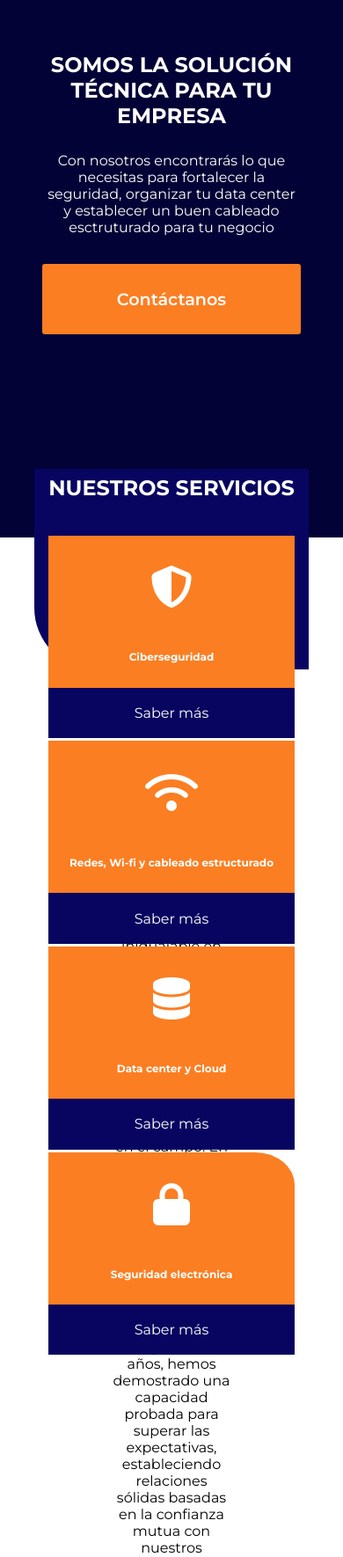
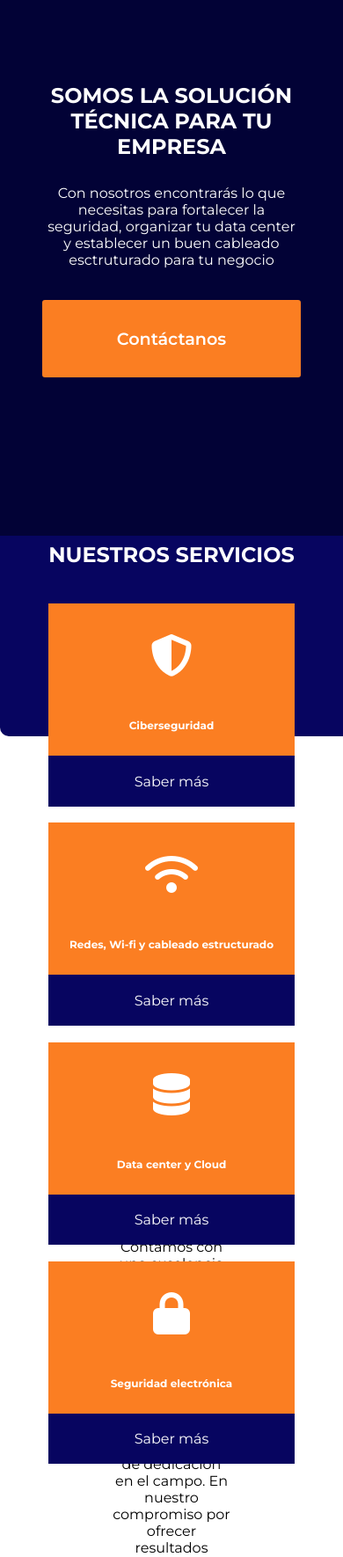
Before and after one commit to lordLuperdo/ticn_nova2, a Vue app: page / in a window 390 px wide. Shown: the part 172-1942 px from the top of the page at 88% size. Built offline with nearby package versions, Linux system fonts and the light colour scheme.

Commit message:
quinto responsive

```diff
--- a/src/assets/main.css
+++ b/src/assets/main.css
@@ -24,6 +24,9 @@ h2,h3,h4{
   text-align: center;
 }
 
+button{
+  cursor: pointer;
+}
 /*animacion mostrar elementos*/
 
 @keyframes show{
--- a/src/components/footer.vue
+++ b/src/components/footer.vue
@@ -187,11 +187,18 @@ transition: all 0.5s;
     width: 70%;
 }
 /* responsive */
+
+@media (width <= 1245px) {
+    footer{
+        max-height: none;
+    }
+
+}
 @media (width <= 763px) {
   footer{
     flex-direction: column;
     align-content: center;
-    max-height: none;
+
     padding: 10px;
     align-items: center;
     padding-top: 10%;
--- a/src/components/header.vue
+++ b/src/components/header.vue
@@ -3,7 +3,7 @@ import { RouterLink } from 'vue-router';
 </script>
 
 <template>
-    <header class="sin_responsive">
+    <header class="head">
     <RouterLink to="/" class="logo">
      <img src="../assets/logo_tic.png" alt="no se encuentra">
     </RouterLink>
@@ -35,6 +35,7 @@ import { RouterLink } from 'vue-router';
     </ul>
     </nav>
   </header>
+
 </template>
 
 <style scoped>
@@ -47,7 +48,7 @@ ul{
   margin: 0%;
 }
 
-.sin_responsive{
+.head{
   background-color: var(--firts-color);
   display : flex;
   min-height: 9vh;
@@ -205,7 +206,7 @@ flex-direction: column;
   width: 70%;
 }
 @media (width <= 763px) {
-   .sin_responsive{
+   .head{
     display: none;
     background-color: var(--second-color);
    }
--- a/src/views/HomeView.vue
+++ b/src/views/HomeView.vue
@@ -256,7 +256,7 @@ Con un enfoque pionero, nos esforzamos por mantenernos a la cabeza de las tenden
 </div>
 
 </div>
-<button type="submit" :class="class_enviar_datos">{{ enviar_datos }}</button>
+<button type="submit" :class=" class_enviar_datos">{{ enviar_datos }}</button>
 <p class="text_form">
   Recuerda que después de llenar el formulario un asesor se contactará contigo lo más pronto posible para solucionar cualquier inquietud que tengas.
 </p>
@@ -407,8 +407,8 @@ width: 80%;
   height: 150%;
   display: flex;
   padding: 0%;
-  gap:2%;
-
+  row-gap:12%;
+  column-gap: 2%;
   flex-grow: 1;
   flex-wrap: wrap;
 }
@@ -614,6 +614,8 @@ border-radius: 0 0 16px 0;
   justify-content: center;
   margin-top: 5%;
 
+
+
   view-timeline: --space;
   animation-timeline: --space;
   animation-name: show;
@@ -629,9 +631,11 @@ border-radius: 0 0 16px 0;
 .cola_tecs{
   display: flex;
   gap: 1%;
+  margin-top: 3%;
+  row-gap: 2rem;
   justify-content: center;
-  padding-left: 2%;
-  padding-right: 2%;
+  margin-bottom: 3%;
+  flex-wrap: wrap;
 }
 
 .content_img_tecs{
@@ -639,7 +643,7 @@ border-radius: 0 0 16px 0;
   justify-content: center;
   align-items: center;
 
-width: 100%;
+  width: 20rem;
 }
 
 .img_tecs{
@@ -750,16 +754,38 @@ textarea:focus , input:focus{
 .card_list{
   min-width: 17.5rem;
 }
+
+@media (width <= 1018px) {
+  .round{
+  border-radius: 0px;
+}
+.home_plus{
+  margin-top:70vh;
+  display: flex;
+  justify-content: center;
+  align-items: center;
+
 }
 
+.main_servicios{
+    width: 90%;
+    right: 5%;
+    border-radius: 0 0 10px 10px;
+   }
+
+}
+}
+@media (width <= 602px) {
+
+}
 @media (width <= 896px) {
   .inge{
     display: none;
   }
   main{
-    height: 90vh;
-
-
+    height: 70vh;
+    align-items: center;
+    justify-content: center
    }
    .main_title{
     display: none;
@@ -793,22 +819,69 @@ textarea:focus , input:focus{
      padding: 7%;
      margin: 7%;
     }
-    .form_touch{
+    .home_g_touch p{
 
+     text-align: center;
+    }
+    textarea{
+      height: 7rem;
     }
     .form_spread{
-      width: 100%;
+
+     width: 100%;
+     gap: 0;
     }
+
     .form_container{
       flex-direction: column;
     }
+
+    .home_g_touch button{
+      margin-top: 7%;
+      height: 3rem;
+    }
+    .home_g_touch p{
+      margin-top:18px;
+    }
+
+    .home_g_touch input, .home_g_touch textarea, .home_g_touch select{
+      margin-top:5px;
+
+    }
+    .tecnologias{
+      margin-top: 10%;
+    }
+    .cola_tecs{
+      margin-top: 8%;
+    }
   }
-  @media (width <= 425px) {
+
+  @media (width <= 376px) {
+    .home_g_touch h2{
+      font-size: 140%;
+    }
+    .content_img_tecs{
+  width: 10rem;
+}
+.img_tecs{
+min-width:80%;
+}
+.tecnologias{
+    margin-bottom: 5%;
+   }
+  }
+  @media (width <= 426px) {
    main{
-    height: 90vh;
+    height: 100vh;
     justify-content: center;
     align-items: center;
     width: 100;
+   }
+
+   .main_servicios{
+    width: 100%;
+    right: 0%;
+    border-radius: 0 0 0 10px;
    }
 
    .main_title, .main_parrafo{
@@ -816,8 +889,16 @@ textarea:focus , input:focus{
     min-width: 100%;
 
    }
+   .tecnologias{
+    margin-bottom: 20%;
+   }
+   .cola_tecs{
+    margin-top: 6%;
+   }
 
-
+  .img_tecs{
+  max-width: 50%;
+  }
 
 
 
```
Also changed, not shown: src/assets/aliados/Hillstone.png.
